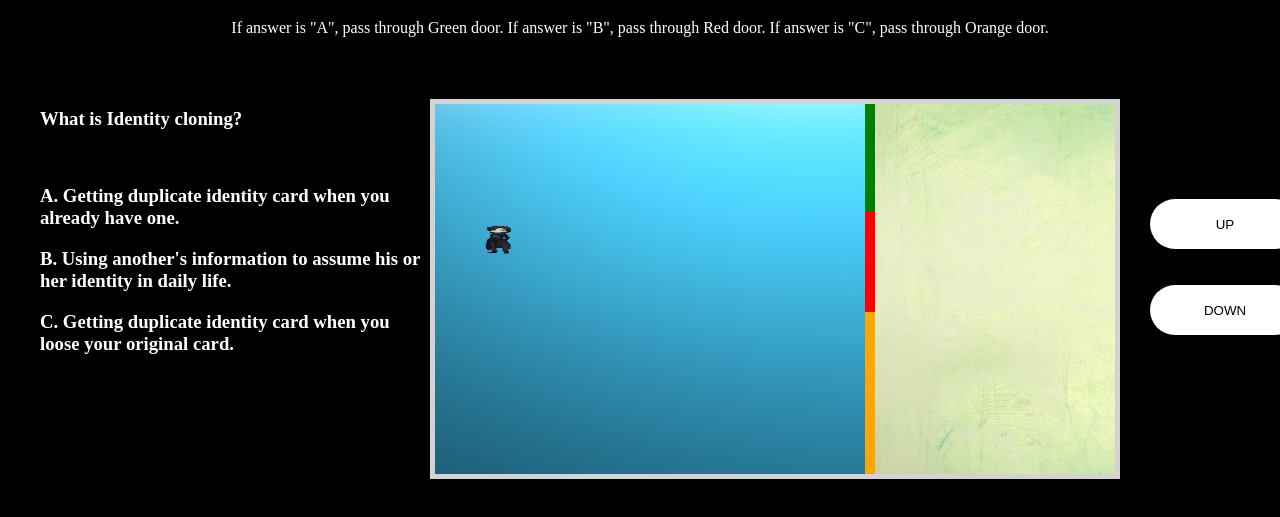
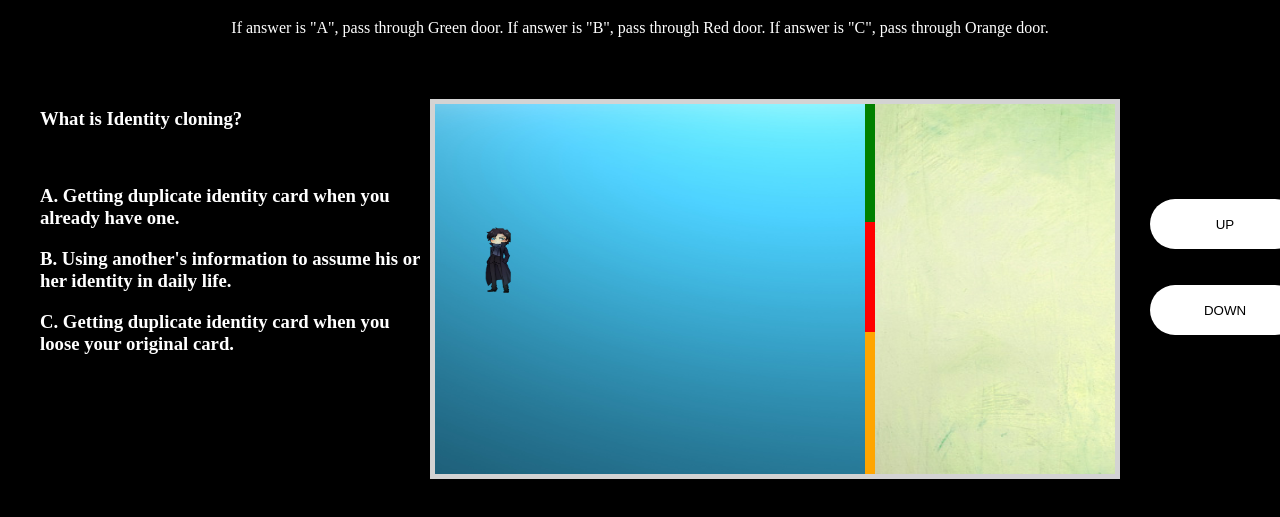
Before and after one commit to HarshadaBhide/IdentityTheftGame, a website: page IdentityTheftGame_page2.html in a window 1280 px wide. Shown: the part 61-578 px from the top of the page. Drawn offline with Linux system fonts and the light colour scheme.

Commit message:
Made Character bigger

```diff
--- a/IdentityTheftGame_page2.html
+++ b/IdentityTheftGame_page2.html
@@ -50,7 +50,7 @@ var score = 0;
 var maxScore = 5;
 
 function startGame() {
-    myGamePiece = new component(30, 30, "Picture1.png", 50, 120, "image");
+    myGamePiece = new component(30, 70, "Picture1.png", 50, 120, "image");
     mySound = new sound("bounce.mp3");
     myBackground = new component(backgroundWidth, backgroundHeight, backgroundList[0], 0, 0, "image");
     myBackgrounds.push(myBackground);
@@ -175,8 +175,8 @@ function updateGameArea() {
 
     if (myGameArea.frameNo == 1 || everyinterval(qstnInterval)) {
         x = myGameArea.canvas.width;
-        minHeight = 90;
-        maxHeight = 110;
+        minHeight = 100;
+        maxHeight = 120;
         height = Math.floor(Math.random()*(maxHeight-minHeight+1)+minHeight);
         myObstacles.pop();
         myObstacles.pop();
```
Also changed, not shown: IdentityTheftGame.html (+2 -2 lines).
